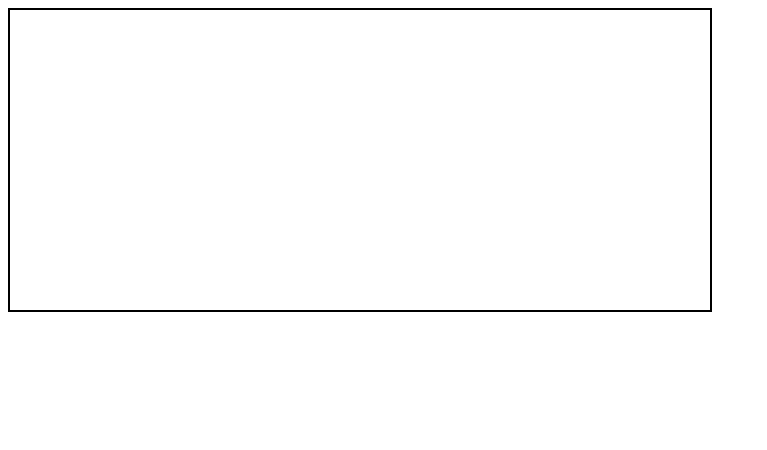
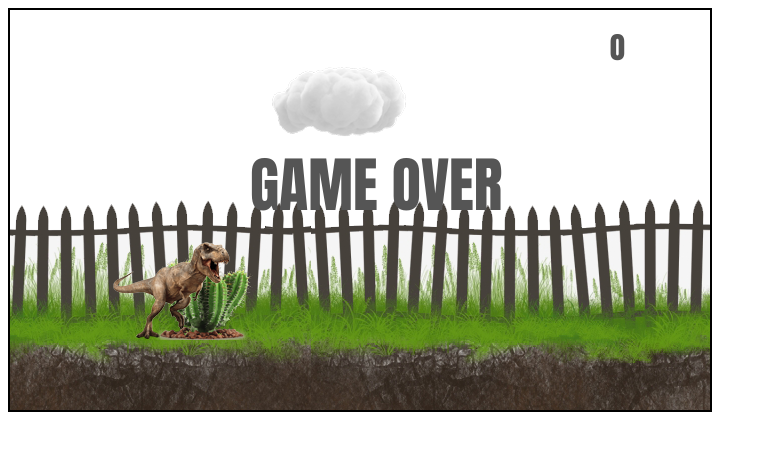
Before and after one commit to albertorodriguezdiaz/JuegoJS-TRex, a plain HTML site: page index.html in a window 1280 px wide. Shown: the whole page, without its empty margins (0-767 px from the left). Drawn offline with Linux system fonts and the light colour scheme.

Commit message:
Juego Terminado V 0.1

```diff
--- a/app.js
+++ b/app.js
@@ -3,6 +3,17 @@ console.log('Inicio de Juego');
 document.addEventListener('keydown', function(evento){
     if(evento.keyCode == 32){
         console.log("Saltar");
+        if (nivel.muerto == false) {
+            saltar();
+        }else{
+            nivel.velocidad = 9;
+            nivel.muerto = false;
+            nube.velocidad = 2;
+            nube.x = ancho - 300;
+            cactus.x = ancho + 100;
+            nivel.puntuacion = 0;
+        }
+
     }
 });
 
@@ -16,19 +27,20 @@ function cargarImagenes(){
     imgSuelo = new Image();
 
     imgRex.src ='img/rex.png';
-    imgRex.src ='img/nube.png';
-    imgRex.src ='img/cactus.png';
-    imgRex.src ='img/suelo.png';
+    imgNube.src ='img/nube.png';
+    imgCactus.src ='img/cactus.png';
+    imgSuelo.src ='img/suelo.png';
 }
 
 var ancho = 700;
-var alto = 300;
+var alto = 400;
 var canvas,ctx;
 
 
 function inicializa(){
  canvas = document.getElementById('canvas');
  ctx = canvas.getContext('2d');
+ cargarImagenes();
 }
 
 
@@ -37,17 +49,174 @@ function borraCanvas(){
     canvas.height = alto;
 }
 
+
+///////////////////////////////////////////////////////////////
+
+
+var suelo = 230;
+
+
+///////////////////////////////////////////////////////////////
+
+
+var cactus = {
+    x: ancho + 100,
+    y: suelo + 10
+}
+
+function dibujaCactus(){
+    ctx.drawImage(imgCactus,0,0,100,90,cactus.x,cactus.y,100,90);
+}
+
+function logicaCactus(){
+    if (cactus.x < -100) {
+        cactus.x = ancho +100;
+        nivel.puntuacion ++;
+    }
+    else{
+        cactus.x -= nivel.velocidad;
+    }
+}
+
+///////////////////////////////////////////////////////////////
+
+var nube = {
+    x: ancho - 300,
+    y: suelo - 180,
+    velocidad: 2
+}
+
+function dibujaNube(){
+    ctx.drawImage(imgNube,0,0,150,82,nube.x,nube.y,150,82);
+}
+
+function logicaNube(){
+    if (nube.x < -100) {
+        nube.x = ancho +100;
+    }
+    else{
+        nube.x -= nube.velocidad;
+    }
+}
+
+///////////////////////////////////////////////////////////////
+
+
+var suelog = {
+    x: 0,
+    y: 0
+}
+
+function dibujaSuelo(){
+    ctx.drawImage(imgSuelo,suelog.x,0,1400,400,0,suelog.y,1400,400);
+}
+
+function logicaSuelo(){
+    if(suelog.x > 700) {
+        suelog.x = 0;
+    }
+    else{
+        suelog.x += nivel.velocidad;
+    }
+}
+
+///////////////////////////////////////////////////////////////
+
+
+var tRex = {
+    y:  suelo,
+    vy: 0,
+    gravedad: 2,
+    salto: 30,
+    vymax: 9,
+    saltando: false
+};
+
+function dibujaRex(){
+    ctx.drawImage(imgRex,0,0,120,100,100,tRex.y,120,100);
+}
+
+
+///////////////////////////////////////////////////////////////
+
+
+
+
+var nivel = {
+    velocidad: 9,
+    puntuacion: 0,
+    muerto: false
+}
+
+function colision(){
+    if (cactus.x >= 100 && cactus.x <= 150) {
+        if (tRex.y >= suelo-25) {
+            nivel.muerto = true;
+            nivel.velocidad = 0;
+            nube.velocidad = 0;
+        }
+    }
+}
+
+function saltar(){
+    tRex.saltando = true;
+    tRex.vy = tRex.salto
+}
+
+function gravedad(){
+    if(tRex.saltando == true){
+
+        if((tRex.y - tRex.vy - tRex.gravedad) > suelo){
+            tRex.saltando = false;
+            tRex.vy = 0;
+            tRex.y = suelo;
+        }else{
+            tRex.vy -= tRex.gravedad;
+            tRex.y -= tRex.vy;
+        }
+
+
+    }
+}
+
+function puntuacion(){
+    ctx.font = "30px impact";
+    ctx.fillStyle = "#555555";
+    ctx.fillText(nivel.puntuacion,600,50);
+
+    if(nivel.muerto == true){
+        ctx.font = "60px impact";
+        ctx.fillText('GAME OVER',240,200);
+    }
+}
+
 ///////////////////////////////////////////////////////////////
 
 //Bucle principal
-var FPS = 10;
+var FPS = 50;
 //Cada cuanto tiempo tiene que ejecutarse una funcion
 setInterval(function(){
     principal();
-},1000/10); // 10 veces por segundo
+},1000/FPS); //  veces por segundo
 
 
 function principal(){
     borraCanvas();
+    gravedad();
+
+    logicaSuelo();
+    dibujaSuelo();
+
+    logicaCactus();
+    dibujaCactus();
+
+    logicaNube();
+    dibujaNube();
+
+    dibujaRex();
+
+    colision();
+    puntuacion();
+
     console.log("Principal");
 }
--- a/style.css
+++ b/style.css
@@ -1,6 +1,6 @@
 #canvas{
     width: 700px;
-    height: 300px;
+    height: 400px;
     border: 2px solid #000;
 
 }
```
Also changed, not shown: img/cactus.png (added), img/nube.png (added), img/rex.png (added), img/suelo.png (added).
